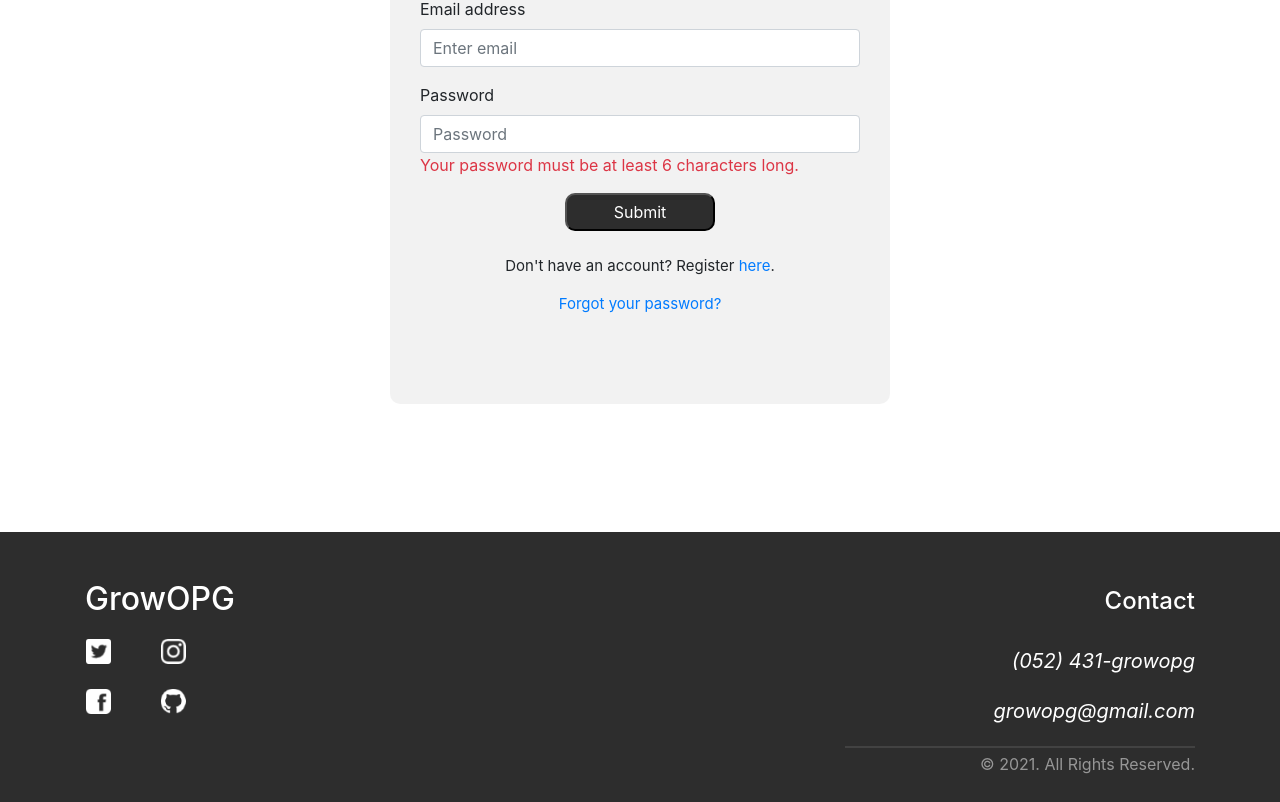
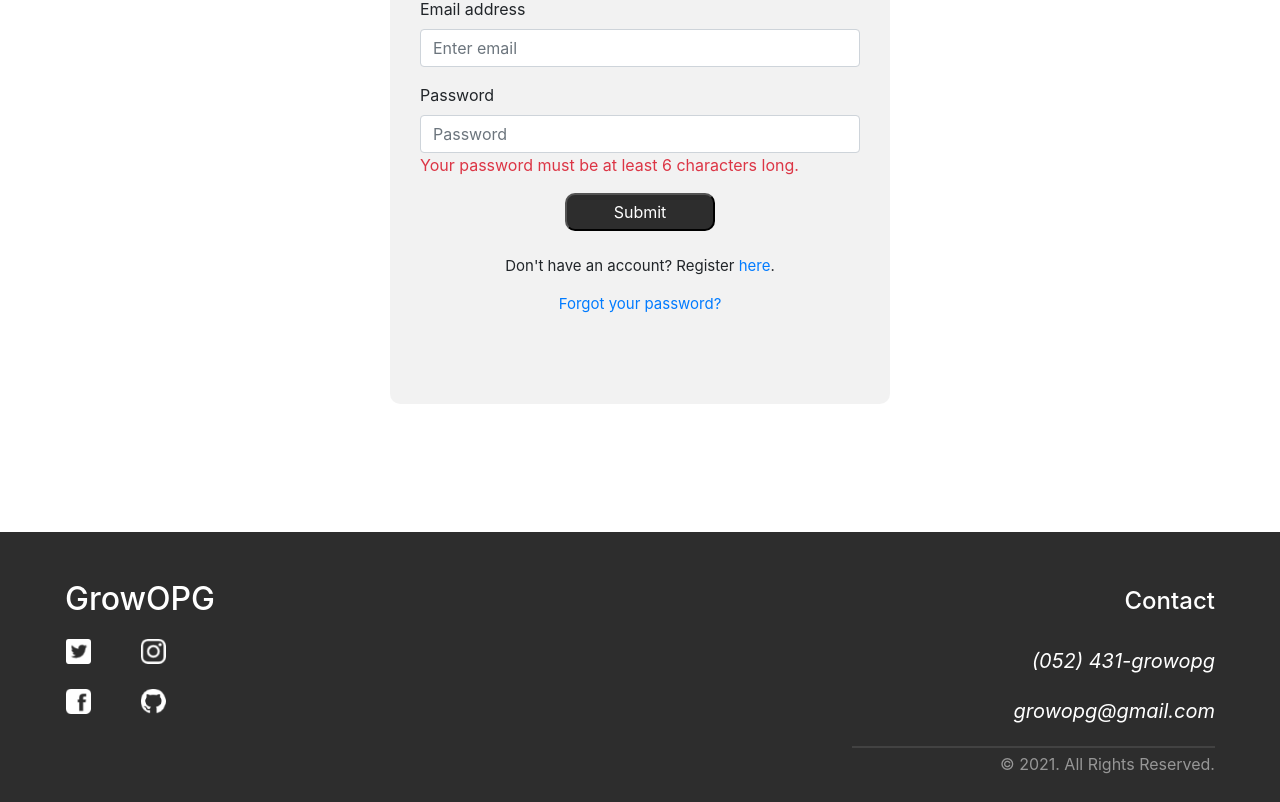
Before and after one commit to GrowOPG/GrowOPG, a Vue app: page /login in a window 1280 px wide. Shown: the part 239-1041 px from the top of the page. Built offline with nearby package versions, Linux system fonts and the light colour scheme; no server answers; what vue-croppa would draw is missing.

Commit message:
ide footer

```diff
--- a/src/components/Footer.vue
+++ b/src/components/Footer.vue
@@ -1,7 +1,7 @@
 <template>
   <!-- found this footer on Bootstrap -->
   <div class="mt-5 pt-5 pb-2 footer">
-    <div class="container">
+    <div class="container-fluid">
       <div class="row">
         <div class="about-company col-lg-5 col-xs-12 text-left">
           <h2>GrowOPG</h2>
@@ -89,6 +89,8 @@ li a {
 .footer {
   background: #2d2d2d;
   color: white;
+  padding-left: 50px;
+  padding-right: 50px;
 }
 .links {
   ul {
```
